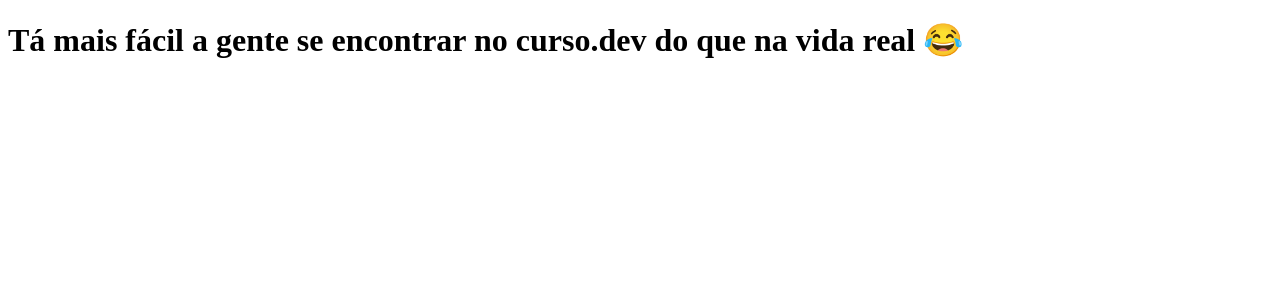
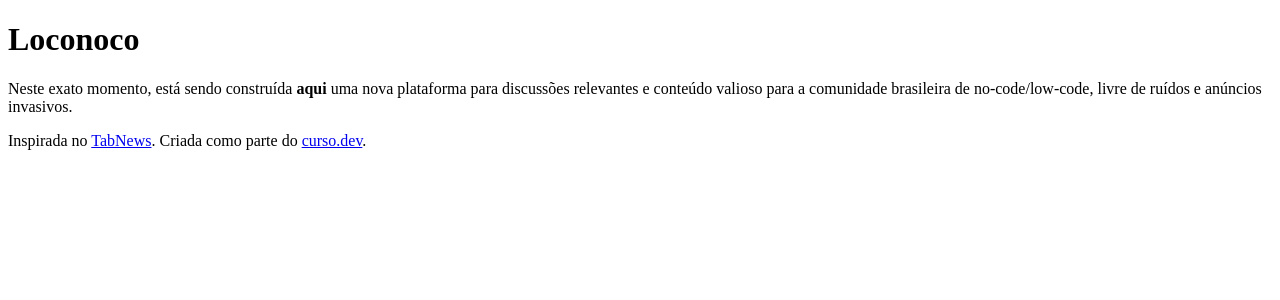
Before and after one commit to renatosbispo/loconoco, a Next.js app: page / in a window 1280 px wide. Shown: the top 300 px of the page. Built offline with nearby package versions, Linux system fonts and the light colour scheme.

Commit message:
add under construction page

```diff
--- a/pages/index.js
+++ b/pages/index.js
@@ -1,8 +1,25 @@
 function Home() {
   return (
-    <h1>
-      Tá mais fácil a gente se encontrar no curso.dev do que na vida real 😂
-    </h1>
+    <div>
+      <h1>Loconoco</h1>
+      <p>
+        Neste exato momento, está sendo construída <strong>aqui</strong> uma
+        nova plataforma para discussões relevantes e conteúdo valioso para a
+        comunidade brasileira de no-code/low-code, livre de ruídos e anúncios
+        invasivos.
+      </p>
+      <p>
+        Inspirada no{" "}
+        <a href="https://tabnews.com.br" target="_blank">
+          TabNews
+        </a>
+        . Criada como parte do{" "}
+        <a href="https://curso.dev" target="_blank">
+          curso.dev
+        </a>
+        {"."}
+      </p>
+    </div>
   );
 }
 
```
